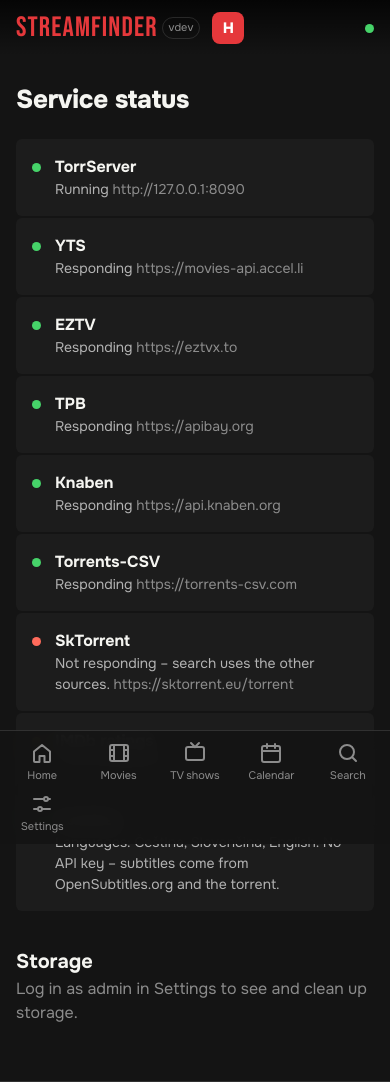
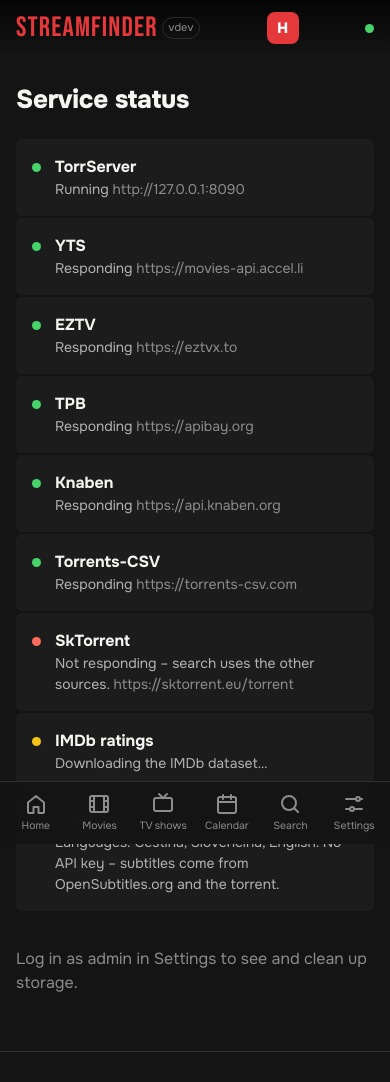
Before and after one commit to poruto/stream-finder-torrent, a Flask app: page /status in a window 390 px wide. Shown: the top 1082 px of the page. Run offline with Flask 3, Linux system fonts and the light colour scheme; data that the repository does not hold is empty.

Commit message:
fix: calendar in the visitor's language, one row per season drop, six tabs on phones
- calendar titles and episode names came in the server's language; placeholder
  names ("Episode 169") are left out
- a season released in one day is one row ("Season 2, episodes 1-10")
- the phone tab bar fits Calendar on one row; the profile button sits on the right
- /calendar sends to setup without a TMDB key like every page
- visitors' Settings and Status pages don't ask the admin-only endpoints

```diff
--- a/streamfinder/i18n.py
+++ b/streamfinder/i18n.py
@@ -105,6 +105,7 @@ STRINGS: dict[str, dict[str, str]] = {
         "scroll_forward": "Scroll forward",
         "remove_item": "Remove {title}",
         "season_episode": "Season {s}, episode {e}",
+        "season_episodes": "Season {s}, episodes {from}-{to}",
         "time_left": "{time} left",
         "up_next": "Next: {ep}",
         "new_episode_on": "New episode {ep} on {date}",
@@ -616,6 +617,7 @@ STRINGS: dict[str, dict[str, str]] = {
         "scroll_forward": "Posunout dál",
         "remove_item": "Odebrat {title}",
         "season_episode": "Řada {s}, díl {e}",
+        "season_episodes": "Řada {s}, díly {from}-{to}",
         "time_left": "Zbývá {time}",
         "up_next": "Další: {ep}",
         "new_episode_on": "Nový díl {ep} vyjde {date}",
--- a/streamfinder/static/css/app.css
+++ b/streamfinder/static/css/app.css
@@ -2929,7 +2929,8 @@ select option:checked {
     inset: auto 0 0 0;
     z-index: 40;
     display: grid;
-    grid-template-columns: repeat(5, 1fr);
+    grid-auto-flow: column; /* one row however many tabs there are */
+    grid-auto-columns: minmax(0, 1fr);
     padding: 6px 4px calc(6px + env(safe-area-inset-bottom));
     border-top: 1px solid var(--line);
     background: rgba(20, 20, 20, 0.96);
@@ -2939,10 +2940,20 @@ select option:checked {
     display: grid;
     justify-items: center;
     gap: 2px;
+    min-width: 0;
     padding: 4px 0;
-    font-size: 11px;
+    font-size: 10.5px;
     color: var(--text-3);
     text-decoration: none;
+  }
+  .tabbar span {
+    max-width: 100%;
+    overflow: hidden;
+    text-overflow: ellipsis;
+    white-space: nowrap;
+  }
+  .nav-profile {
+    margin-left: auto; /* at the right, next to the TorrServer dot */
   }
   .tabbar a[aria-current="page"] {
     color: var(--text);
--- a/streamfinder/static/js/app.js
+++ b/streamfinder/static/js/app.js
@@ -456,9 +456,11 @@
         }
       }
     };
-    SF.api("/api/keys")
-      .then(renderState)
-      .catch(() => {});
+    // Only the admin's page has these (a visitor's request would just be refused).
+    if (document.getElementById("admin-logout"))
+      SF.api("/api/keys")
+        .then(renderState)
+        .catch(() => {});
 
     const submit = async (form, body) => {
       const message = form.querySelector(".key-message");
--- a/streamfinder/templates/status.html
+++ b/streamfinder/templates/status.html
@@ -39,6 +39,7 @@
       </li>
     </ul>
 
+    {% if is_admin %}
     <section class="library" id="library" aria-labelledby="library-title">
       <header class="library-head">
         <h2 id="library-title">{{ t('library_title') }}</h2>
@@ -51,8 +52,11 @@
       </div>
       <ul class="library-list" id="library-list"></ul>
     </section>
+    {% else %}
+    <p class="muted library">{{ t('library_login') }}</p>
+    {% endif %}
   </div>
 {% endblock %}
 {% block scripts %}
-  <script src="{{ asset('js/library.js') }}" defer></script>
+  {% if is_admin %}<script src="{{ asset('js/library.js') }}" defer></script>{% endif %}
 {% endblock %}
--- a/streamfinder/views.py
+++ b/streamfinder/views.py
@@ -550,6 +550,7 @@ def status():
         subtitles=svc.subtitles.status(),
         imdb_ready=svc.imdb.ready,
         imdb_count=svc.imdb.count if svc.imdb.ready else 0,
+        is_admin=auth.is_admin(),
     )
 
 
```
Also changed, not shown: streamfinder/static/js/calendar.js (+15 -0 lines), streamfinder/upcoming.py (+28 -8 lines), tests/e2e/test_e2e_pages.py (+4 -16 lines), tests/test_upcoming.py (+1 -1 lines).
